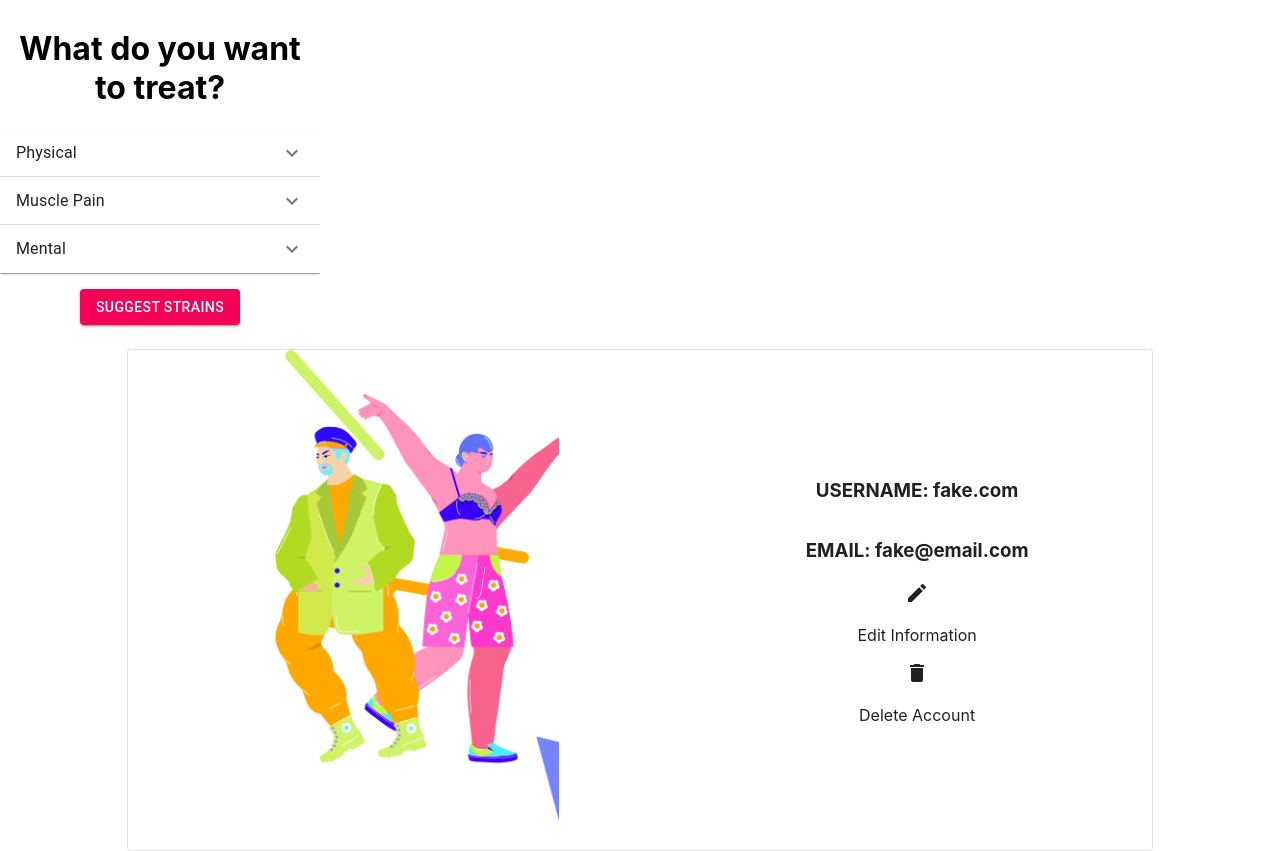
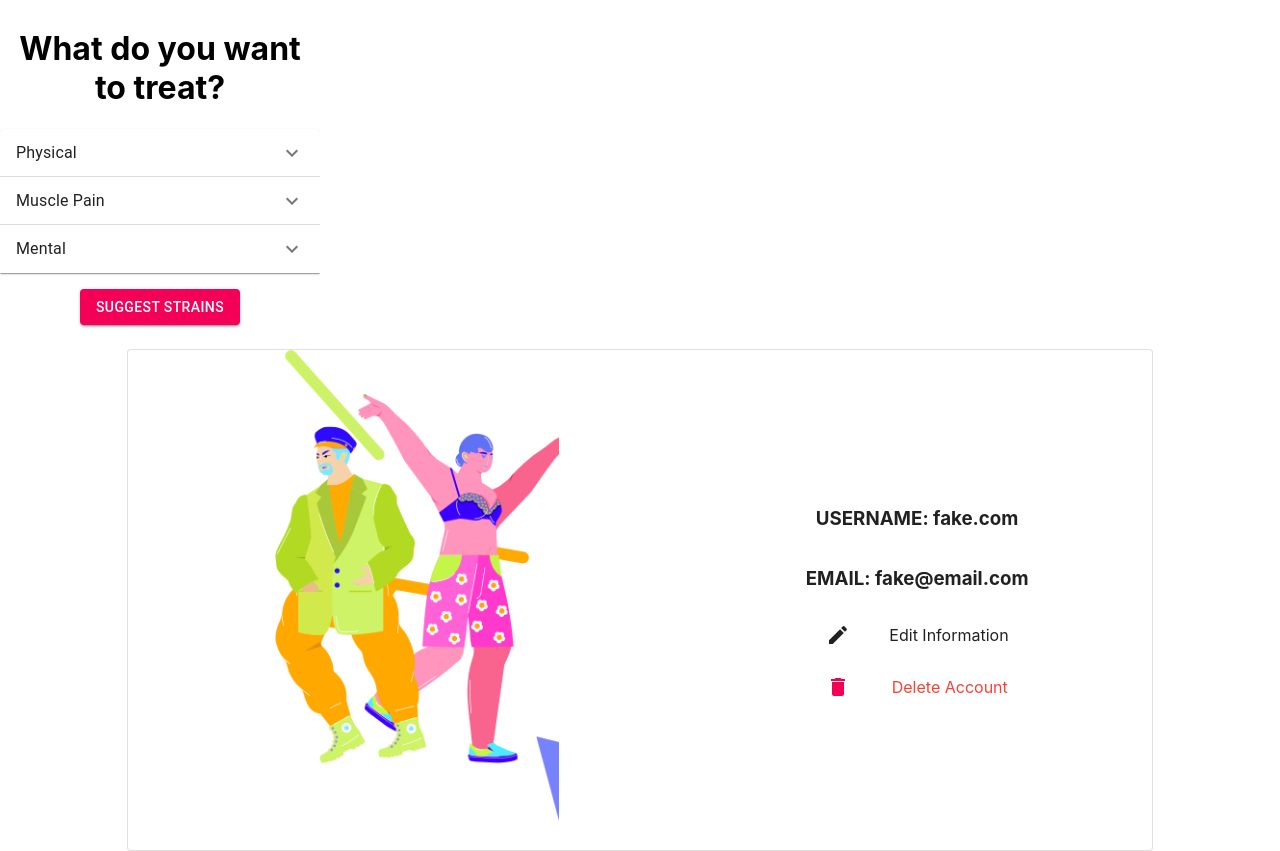
Before and after one commit to dreyuy/front-end, a React (Create React App) app in the folder med-cabinet/: page / in a window 1280 px wide. Built offline with nearby package versions, Linux system fonts and the light colour scheme.

Commit message:
made delete prof red

```diff
--- a/med-cabinet/src/App.css
+++ b/med-cabinet/src/App.css
@@ -68,3 +68,13 @@
   flex-direction: column;
   justify-content: center;
 }
+
+.profile-adjustment-links {
+  display: flex;
+  justify-content: space-around;
+  align-items: center;
+}
+
+.delete-profile-text {
+  color: #f44336;
+}
--- a/med-cabinet/src/components/Profile.js
+++ b/med-cabinet/src/components/Profile.js
@@ -7,6 +7,10 @@ import { connect } from 'react-redux';
 
 const Profile = (props) => {
     const {username, email} = props;
+
+    const clickHandler = (evt) => {
+        evt.preventDefault();
+    }
 
     return (
         <Card className='profile-card' variant='outlined'>
@@ -19,8 +23,8 @@ const Profile = (props) => {
                 <h3>USERNAME: {username}</h3>
                 <h3>EMAIL: {email}</h3>
                 <div>
-                    <EditIcon/><p>Edit Information</p>
-                    <DeleteIcon/><p>Delete Account</p>
+                    <span onClick={null} className='profile-adjustment-links'><EditIcon/><p>Edit Information</p></span>
+                    <span onClick={null} className='profile-adjustment-links'><DeleteIcon color='secondary'/><p className='delete-profile-text'>Delete Account</p></span>
                 </div>
             </div>
         </Card>
```
